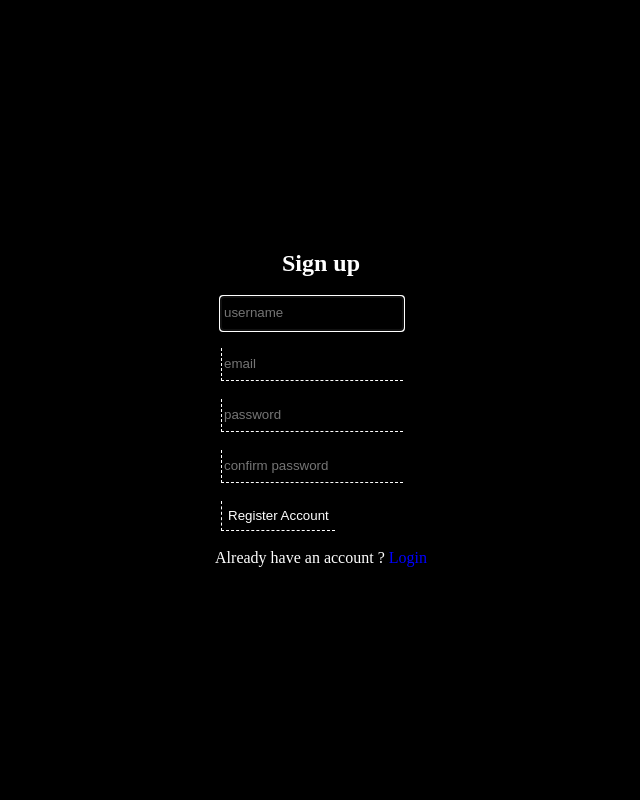
After one commit to waliduuu/library-emsi-main, a Django app: page /pages/register/ in a window 1280 px wide. The commit adds this page. Shown: the whole page, without its empty margins (319-959 px from the left). Run offline with Django 4.2, Linux system fonts and the light colour scheme.

Commit message:
login regiter

```diff
--- /dev/null
+++ b/library/decorators.py
@@ -0,0 +1,10 @@
+from django.shortcuts import redirect
+
+def unauthenticated_user(view_func):
+  def wrapper_func(request, *args, **kwargs):
+    if request.user.is_authenticated:
+      return redirect('home')
+    else:
+      return view_func(request, *args, **kwargs)
+
+  return wrapper_func
--- /dev/null
+++ b/library/forms.py
@@ -0,0 +1,13 @@
+from django.forms import ModelForm
+from django.contrib.auth.forms import UserCreationForm
+from django.contrib.auth.models import User
+from django import forms
+
+
+
+
+
+class CreateUserForm(UserCreationForm):
+  class Meta:
+    model = User
+    fields = ['username' , 'email' , 'password1' , 'password2']
--- a/library/templates/library/html/myshelf.html
+++ b/library/templates/library/html/myshelf.html
@@ -66,7 +66,10 @@
           <div>{{item.book.title}}</div>
           <div>{{item.book.author}}</div>
           <div>{{item.quantity}}</div>
-          <div><input type="date" name="" id=""></div>
+          <div class="test">
+            <input type="date" name="" id="">
+            <button class="Remove-button">Remove</button>
+          </div>
         </div>
         {% endfor %}
       </div>
--- /dev/null
+++ b/library/templates/library/html/register.html
@@ -0,0 +1,37 @@
+{% load static %}
+
+<!DOCTYPE html>
+<html lang="en">
+<head>
+  <meta charset="UTF-8">
+  <meta name="viewport" content="width=device-width, initial-scale=1.0">
+  <title>signup</title>
+  <link rel="stylesheet" href="{% static 'css/ls.css'%}">
+</head>
+<body>
+  <form method="POST" action="">
+    {% csrf_token %}
+  <div class="container">
+    <div class="theform-signup">
+      <h2 class="login-text">Sign up</h2>
+      {{form.username}}
+      {{form.email}}
+      {{form.password1}}
+      {{form.password2}}
+      <input type="submit" name="create user" id="" value="Register Account">
+      {{form.errors}}
+
+      <div>Already have an account ? <a class="redirect" href="{% url 'login' %}">Login</a></div>
+    </div>
+  </div>
+</form>
+
+<script>
+  var form_fields = document.getElementsByTagName('input')
+  form_fields[1].placeholder ='username';
+  form_fields[2].placeholder='email';
+  form_fields[3].placeholder='password';
+  form_fields[4].placeholder='confirm password';
+</script>
+</body>
+</html>
--- a/library/urls.py
+++ b/library/urls.py
@@ -8,5 +8,8 @@ urlpatterns = [
     path('update_item/',views.updateitem, name='update-item'),
     path('account/',views.account, name='account'),
     path('history/',views.history, name='history'),
+    path('login/',views.loginpage, name='login'),
+    path('logout/',views.logoutUser, name='logout'),
+    path('register/',views.register, name='register'),
 
 ]
--- a/library/views.py
+++ b/library/views.py
@@ -1,19 +1,126 @@
-from django.shortcuts import render
+from django.shortcuts import render, redirect
 from .models import *
 from django.http import JsonResponse
 import json
 
+from .forms import CreateUserForm
+from django.contrib.auth.forms import UserCreationForm
+from django.contrib import messages
+
+from django.contrib.auth import authenticate, login, logout
+
+from django.contrib.auth.decorators import login_required
+from .decorators import unauthenticated_user
+
+
 
 # Create your view
 # here.
+@unauthenticated_user
+def loginpage(request):
 
+    if request.method == 'POST':
+        Username = request.POST.get('username')
+        Password = request.POST.get('password')
+
+
+        customer = authenticate(request, username=Username, password=Password)
+
+        if customer is not None:
+            login(request,customer)
+            return redirect('home')
+        else:
+            messages.info(request, 'username or password incorrect')
+
+
+    context = {}
+    return render(request, 'library/html/login.html', context)
+
+
+
+
+
+
+
+
+
+
+
+def logoutUser(request):
+    logout(request)
+    return redirect('login')
+
+
+
+
+
+
+
+
+
+
+@unauthenticated_user
+def register(request):
+
+    form = CreateUserForm()
+
+    if request.method == 'POST':
+        form = CreateUserForm(request.POST)
+        if form.is_valid():
+            user = form.save()
+            username = form.cleaned_data.get('username')
+
+            customer.objects.create(
+                user=user,
+            )
+
+            messages.success(request, 'account was created for' + username)
+
+            return redirect('login')
+
+
+    context = {'form': form}
+    return render(request, 'library/html/register.html', context)
+
+
+
+
+
+
+
+
+
+
+
+@login_required(login_url='login')
 def home(request):
+
+    if request.user.is_authenticated:
+        customer = request.user.customer
+        emprunt, created = Emprunt.objects.get_or_create(customer=customer, complete=False)
+        items = emprunt.empruntitem_set.all()
+    else:
+        items =[]
+        emprunt = {'addy': False}
+
+    context = {'items':items}
+
+
+
+
     books = Book.objects.all()
     context = {'books':books}
     return render(request, 'library/html/home.html', context)
 
 
 
+
+
+
+
+
+
+@login_required(login_url='login')
 def shelf(request):
 
     if request.user.is_authenticated:
@@ -22,11 +129,19 @@ def shelf(request):
         items = emprunt.empruntitem_set.all()
     else:
         items =[]
+        emprunt = {'addy': False}
 
-    context = {'items':items}
+    context = {'items':items, 'emprunt': emprunt}
 
     return render(request,'library/html/myshelf.html', context)
 
+
+
+
+
+
+
+@login_required(login_url='login')
 def confirmation(request):
     if request.user.is_authenticated:
         customer = request.user.customer
@@ -38,6 +153,15 @@ def confirmation(request):
     context = {'items':items, 'emprunt':emprunt,}
 
     return render(request, 'library/html/confirmation.html', context)
+
+
+
+
+
+
+
+
+
 
 
 def updateitem(request):
@@ -69,10 +193,34 @@ def updateitem(request):
 
 
 
+
+
+
+
+
+
+
+
+
+
+@login_required(login_url='login')
 def account(request):
     context = {}
     return render(request, 'library/html/account.html', context)
 
+
+
+
+
+
+
+
+
+
+
+
+
+@login_required(login_url='login')
 def history(request):
     context = {}
     return render(request, 'library/html/history.html', context)
--- /dev/null
+++ b/static/css/ls.css
@@ -0,0 +1,92 @@
+body{
+  background-color: black;
+  color: white;
+}
+.container{
+  height: 100vh;
+  text-align: center;
+  justify-content: center;
+  align-items: center;
+  position: absolute;
+  top: 0;
+  left: 0;
+  right: 0;
+
+}
+.theform-login{
+  height: 200px;
+  width: 200px;
+  margin: auto;
+  margin-top: 350px;
+
+}
+.theform-signup{
+  height: 200px;
+  width: 400px;
+  margin: auto;
+  margin-top: 250px;
+}
+.slbutton{
+  height: 35px;
+  width: 80px;
+}
+.slbutton:hover{
+  background-color: gray;
+  cursor: pointer;
+}
+.login-text{
+  color: white;
+}
+input{
+  margin-bottom: 18px;
+  height: 30px;
+  background-color: black;
+  color: white;
+  border: none;
+  border-bottom-color: white;
+  border-bottom-style: dashed;
+  border-bottom-width: 0.5px;
+  border-left-color: white;
+  border-left-style: dashed;
+  border-left-width: 0.5px;
+  display: block;
+  margin-left: 100px;
+}
+.inputlogin{
+  margin-bottom: 18px;
+  height: 30px;
+  background-color: black;
+  color: white;
+  border: none;
+  border-bottom-color: white;
+  border-bottom-style: dashed;
+  border-bottom-width: 0.5px;
+  border-left-color: white;
+  border-left-style: dashed;
+  border-left-width: 0.5px;
+  display: block;
+  margin-left: -1px;
+}
+.input:focus{
+  outline: none;
+}
+.redirect{
+  color: Blue;
+  text-decoration: none;
+
+}
+.redirect:hover{
+  cursor: pointer;
+  text-decoration: underline;
+}
+.redirectregister{
+  display: inline-block;
+  color: Blue;
+  margin-left: 8px;
+  text-decoration: none;
+
+}
+.redirectregister:hover{
+  cursor: pointer;
+  text-decoration: underline;
+}
```
Also changed, not shown: library/models.py (+8 -1 lines), library/templates/library/html/home.html (+14 -2 lines), library/templates/library/html/login.html (added, +33 -0 lines), static/css/home.css (+15 -13 lines), static/css/myshelf.css (+15 -0 lines), db.sqlite3.
